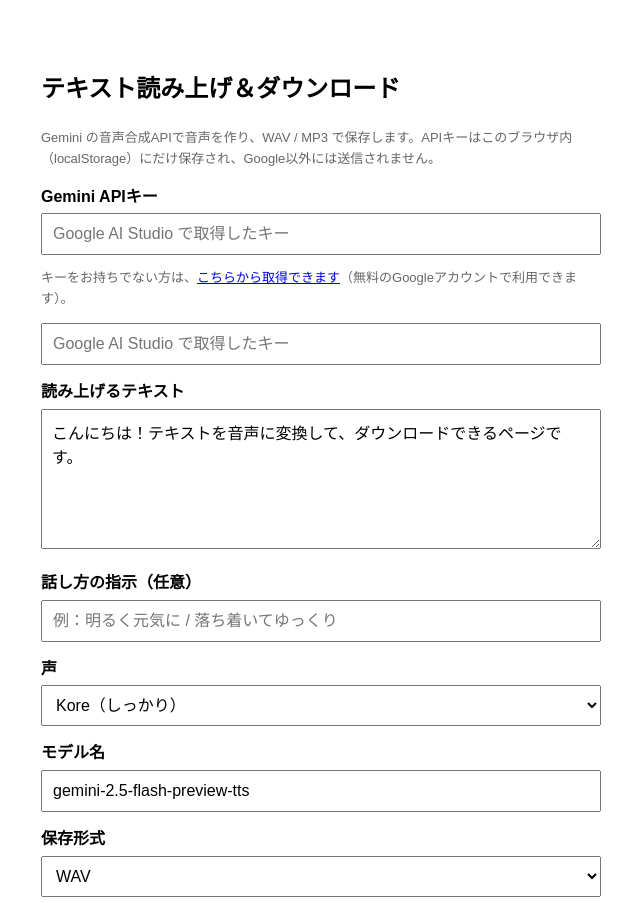
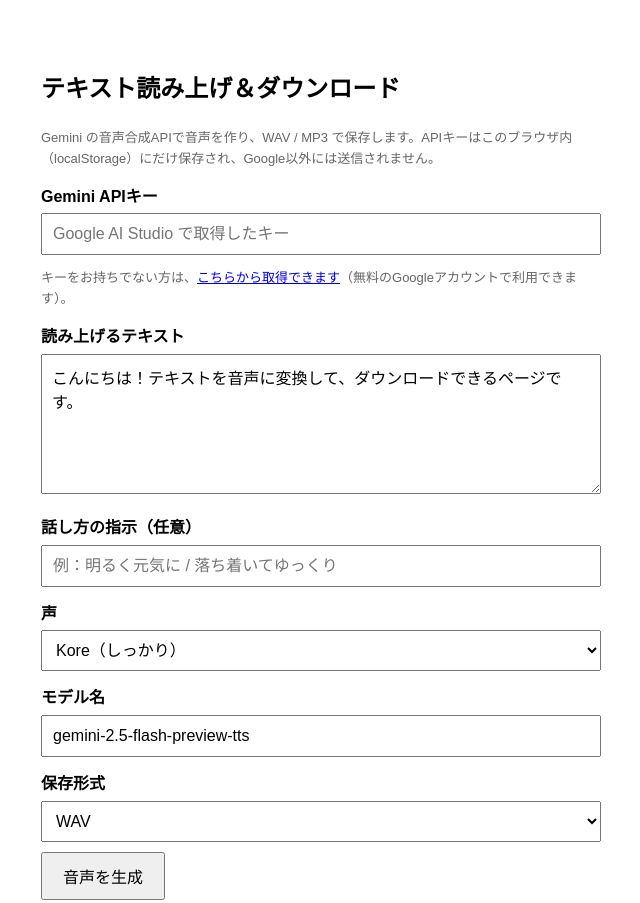
Before and after one commit to furupon2008/text-to-speech, a plain HTML site: page index.html in a window 1280 px wide. Shown: the top 903 px of the page, without its empty margins (319-959 px from the left). Drawn offline with Linux system fonts and the light colour scheme.

Commit message:
Remove duplicate API key input field
Removed duplicate input field for API key.

```diff
--- a/index.html
+++ b/index.html
@@ -24,8 +24,6 @@
 <label for="apiKey">Gemini APIキー</label>
 <input id="apiKey" type="password" placeholder="Google AI Studio で取得したキー">
 <p class="note">キーをお持ちでない方は、<a href="https://aistudio.google.com/api-keys" target="_blank" rel="noopener noreferrer">こちらから取得できます</a>（無料のGoogleアカウントで利用できます）。</p>
-
-<input id="apiKey" type="password" placeholder="Google AI Studio で取得したキー">
 
 <label for="textInput">読み上げるテキスト</label>
 <textarea id="textInput">こんにちは！テキストを音声に変換して、ダウンロードできるページです。</textarea>
```
